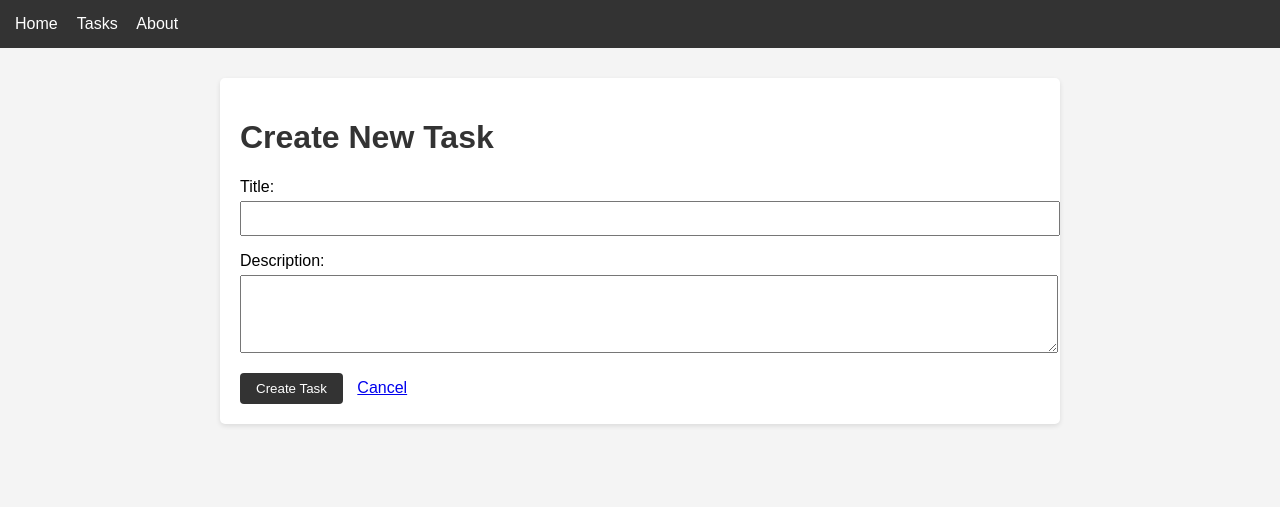
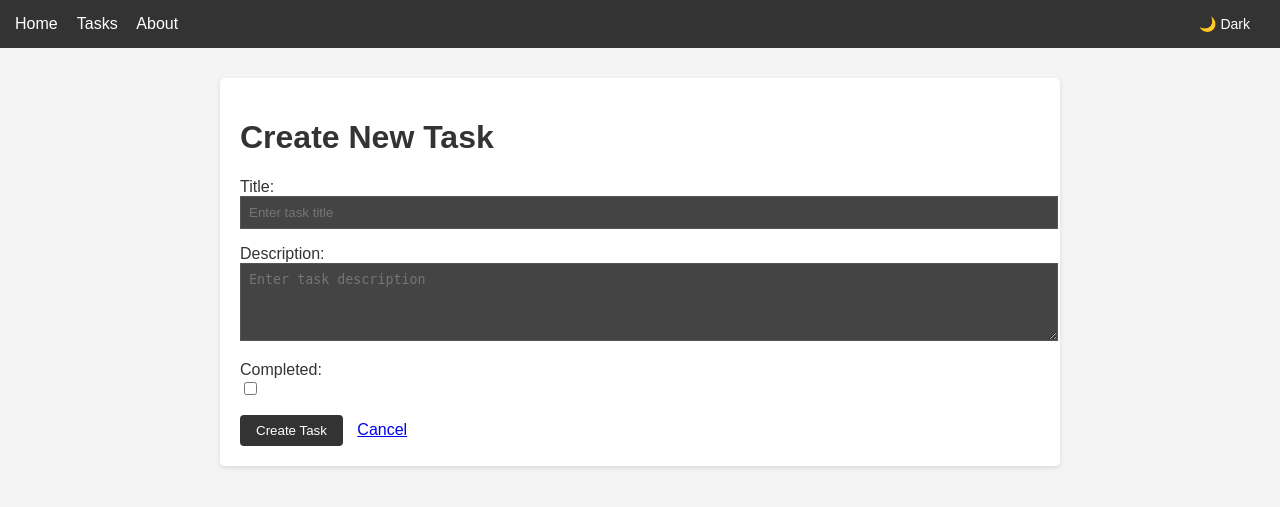
Before and after one commit to ishangautam7/django, a Django app: page /tasks/create/ in a window 1280 px wide. Shown: the top 507 px of the page. Run offline with Django 5.2, Linux system fonts and the light colour scheme.

Commit message:
theme forms and session tracking

```diff
--- /dev/null
+++ b/tasks/forms.py
@@ -0,0 +1,22 @@
+from django import forms
+from .models import Task
+
+
+class TaskForm(forms.ModelForm):
+    """Django ModelForm for Task - handles form validation automatically"""
+
+    class Meta:
+        model = Task
+        fields = ['title', 'description', 'completed']
+        widgets = {
+            'title': forms.TextInput(attrs={
+                'style': 'width:100%; padding:8px;',
+                'placeholder': 'Enter task title'
+            }),
+            'description': forms.Textarea(attrs={
+                'style': 'width:100%; padding:8px;',
+                'rows': 4,
+                'placeholder': 'Enter task description'
+            }),
+            'completed': forms.CheckboxInput(),
+        }
--- a/tasks/urls.py
+++ b/tasks/urls.py
@@ -4,6 +4,7 @@ from . import views
 urlpatterns = [
     path('', views.home, name='home'),
     path('about/', views.about, name='about'),
+    path('toggle-theme/', views.toggle_theme, name='toggle_theme'),
     path('tasks/', views.task_list, name='task_list'),
     path('tasks/create/', views.task_create, name='task_create'),
     path('tasks/<int:pk>/update/', views.task_update, name='task_update'),
--- a/tasks/views.py
+++ b/tasks/views.py
@@ -1,11 +1,17 @@
 from django.shortcuts import render, redirect, get_object_or_404
 from django.http import HttpResponse
 from .models import Task
+from .forms import TaskForm
 
 
 def home(request):
-    """Home page view - demonstrates HttpRequest and HttpResponse"""
-    return render(request, 'tasks/home.html')
+    """Home page view - demonstrates sessions (visit counter)"""
+    # Session: track visit count
+    visit_count = request.session.get('visit_count', 0)
+    visit_count += 1
+    request.session['visit_count'] = visit_count
+
+    return render(request, 'tasks/home.html', {'visit_count': visit_count})
 
 
 def about(request):
@@ -13,7 +19,14 @@ def about(request):
     return render(request, 'tasks/about.html')
 
 
-# ---- CRUD Operations ----
+def toggle_theme(request):
+    """Toggle theme between light and dark - demonstrates session usage"""
+    current_theme = request.session.get('theme', 'light')
+    request.session['theme'] = 'dark' if current_theme == 'light' else 'light'
+    return redirect(request.META.get('HTTP_REFERER', '/'))
+
+
+# ---- CRUD Operations using Django Forms ----
 
 def task_list(request):
     """READ - List all tasks"""
@@ -22,25 +35,28 @@ def task_list(request):
 
 
 def task_create(request):
-    """CREATE - Add a new task"""
+    """CREATE - Add a new task using Django ModelForm"""
     if request.method == 'POST':
-        title = request.POST.get('title')
-        description = request.POST.get('description', '')
-        Task.objects.create(title=title, description=description)
-        return redirect('task_list')
-    return render(request, 'tasks/task_create.html')
+        form = TaskForm(request.POST)
+        if form.is_valid():
+            form.save()
+            return redirect('task_list')
+    else:
+        form = TaskForm()
+    return render(request, 'tasks/task_create.html', {'form': form})
 
 
 def task_update(request, pk):
-    """UPDATE - Edit an existing task"""
+    """UPDATE - Edit an existing task using Django ModelForm"""
     task = get_object_or_404(Task, pk=pk)
     if request.method == 'POST':
-        task.title = request.POST.get('title')
-        task.description = request.POST.get('description', '')
-        task.completed = request.POST.get('completed') == 'on'
-        task.save()
-        return redirect('task_list')
-    return render(request, 'tasks/task_update.html', {'task': task})
+        form = TaskForm(request.POST, instance=task)
+        if form.is_valid():
+            form.save()
+            return redirect('task_list')
+    else:
+        form = TaskForm(instance=task)
+    return render(request, 'tasks/task_update.html', {'form': form, 'task': task})
 
 
 def task_delete(request, pk):
--- a/templates/base.html
+++ b/templates/base.html
@@ -10,12 +10,32 @@
             font-family: Arial, sans-serif;
             margin: 0;
             padding: 0;
+
+                {
+                % if request.session.theme=='dark' %
+            }
+
+            background-color: #1a1a1a;
+            color: #e0e0e0;
+
+                {
+                % else %
+            }
+
             background-color: #f4f4f4;
+            color: #333;
+
+                {
+                % endif %
+            }
         }
 
         nav {
             background-color: #333;
             padding: 15px;
+            display: flex;
+            justify-content: space-between;
+            align-items: center;
         }
 
         nav a {
@@ -32,14 +52,25 @@
             max-width: 800px;
             margin: 30px auto;
             padding: 20px;
+
+                {
+                % if request.session.theme=='dark' %
+            }
+
+            background: #2d2d2d;
+
+                {
+                % else %
+            }
+
             background: white;
+
+                {
+                % endif %
+            }
+
             border-radius: 5px;
             box-shadow: 0 2px 5px rgba(0, 0, 0, 0.1);
-        }
-
-        h1,
-        h2 {
-            color: #333;
         }
 
         .btn {
@@ -64,14 +95,44 @@
         .btn-danger:hover {
             background-color: #c82333;
         }
+
+        .theme-toggle {
+            color: white;
+            text-decoration: none;
+            font-size: 14px;
+        }
+
+        table {
+            width: 100%;
+        }
+
+        input,
+        textarea {
+                {
+                % if request.session.theme=='dark' %
+            }
+
+            background-color: #444;
+            color: #e0e0e0;
+            border: 1px solid #555;
+
+                {
+                % endif %
+            }
+        }
     </style>
 </head>
 
 <body>
     <nav>
-        <a href="{% url 'home' %}">Home</a>
-        <a href="{% url 'task_list' %}">Tasks</a>
-        <a href="{% url 'about' %}">About</a>
+        <div>
+            <a href="{% url 'home' %}">Home</a>
+            <a href="{% url 'task_list' %}">Tasks</a>
+            <a href="{% url 'about' %}">About</a>
+        </div>
+        <a href="{% url 'toggle_theme' %}" class="theme-toggle">
+            {% if request.session.theme == 'dark' %}☀️ Light{% else %}🌙 Dark{% endif %}
+        </a>
     </nav>
     <div class="container">
         {% block content %}{% endblock %}
--- a/templates/tasks/home.html
+++ b/templates/tasks/home.html
@@ -5,6 +5,9 @@
 {% block content %}
 <h1>Welcome to Task Manager</h1>
 <p>This is a Django web application demonstrating core web development concepts.</p>
+
+<p><strong>Session Visit Count:</strong> You have visited this page <strong>{{ visit_count }}</strong> time{{
+    visit_count|pluralize }}.</p>
 
 <h2>Concepts Covered:</h2>
 <ul>
--- a/templates/tasks/task_create.html
+++ b/templates/tasks/task_create.html
@@ -6,15 +6,15 @@
 <h1>Create New Task</h1>
 <form method="POST">
     {% csrf_token %}
+    {% for field in form %}
     <p>
-        <label for="title">Title:</label><br>
-        <input type="text" name="title" id="title" required style="width:100%; padding:8px; margin-top:5px;">
+        <label for="{{ field.id_for_label }}">{{ field.label }}:</label><br>
+        {{ field }}
+        {% if field.errors %}
+        <br><span style="color:red;">{{ field.errors.0 }}</span>
+        {% endif %}
     </p>
-    <p>
-        <label for="description">Description:</label><br>
-        <textarea name="description" id="description" rows="4"
-            style="width:100%; padding:8px; margin-top:5px;"></textarea>
-    </p>
+    {% endfor %}
     <button type="submit" class="btn">Create Task</button>
     <a href="{% url 'task_list' %}" style="margin-left:10px;">Cancel</a>
 </form>
```
Also changed, not shown: templates/tasks/task_update.html (+7 -14 lines).
